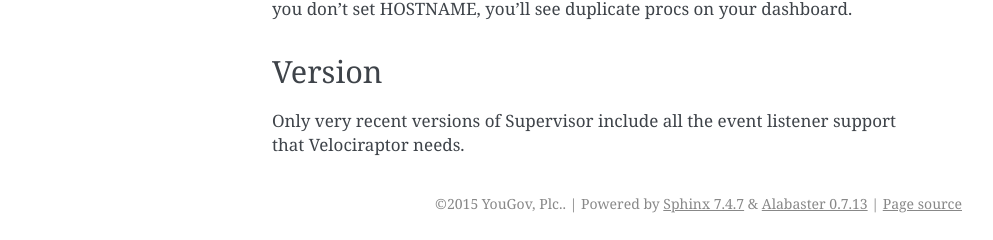
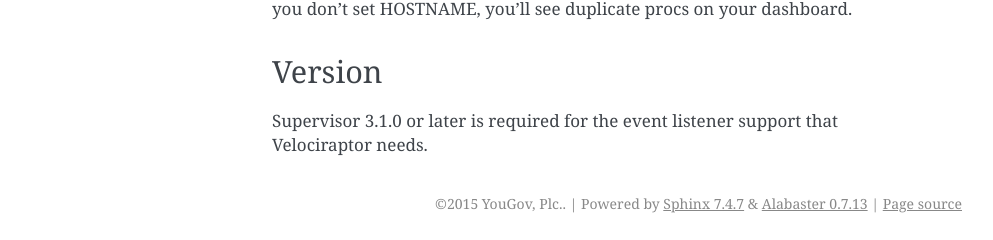
Before and after one commit to yougov/velociraptor, a Sphinx documentation site: the page built from docs/supervisor.rst, in a window 1280 px wide. Shown: the part 1212-1452 px from the top of the page, without its empty margins (148-1141 px from the left). Built offline with Sphinx 7.4.7, drawn with Linux system fonts in a browser that asks for light colours.

Commit message:
Describe required version of Supervisor.

```diff
--- a/docs/supervisor.rst
+++ b/docs/supervisor.rst
@@ -58,7 +58,7 @@ dashboard.
 Version
 -------
 
-Only very recent versions of Supervisor include all the event listener support
+Supervisor 3.1.0 or later is required for the event listener support
 that Velociraptor needs.
 
 
```
